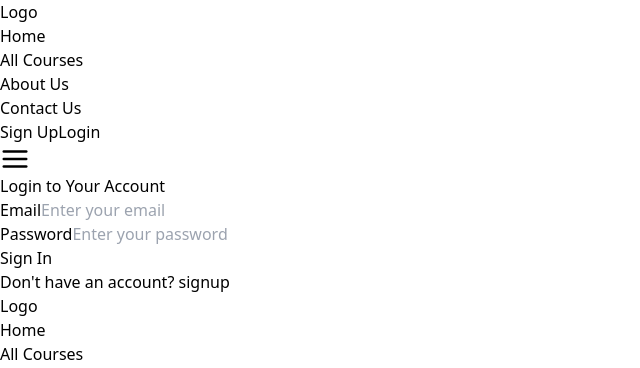
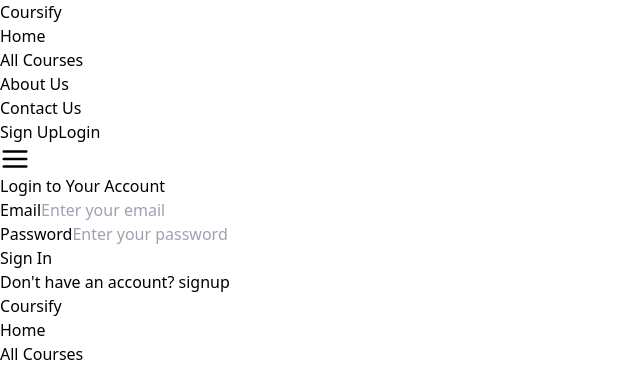
Before and after one commit to SatishK2022/Learning-Management-System, a React (Vite) app in the folder client/: page /login in a window 1280 px wide. Shown: the top 368 px of the page, without its empty margins (0-640 px from the left). Built offline with nearby package versions, Linux system fonts and the light colour scheme.

Commit message:
Added Logo

```diff
--- a/client/src/components/Footer.jsx
+++ b/client/src/components/Footer.jsx
@@ -47,15 +47,16 @@
 
 function Footer() {
   return (
-    <Container className="w-full bg-zinc-900">
+    <Container className="w-full bg-zinc-900 select-none">
       <footer className="relative overflow-hidden">
         <div className="container relative z-10 mx-auto">
           <div className="-m-8 flex flex-wrap flex-col md:flex-row items-center justify-between">
             <div className="w-auto p-8">
-              <Link to="#">
-                <div className="inline-flex items-center">
-                  <h2 className="text-lg font-bold uppercase">Logo</h2>
-                </div>
+              <Link to={"/"}>
+                <h2 className="text-xl font-bold select-none">
+                  <span className="text-orange-500 text-2xl">C</span>
+                  oursify
+                </h2>
               </Link>
             </div>
             <div className="w-auto p-8">
--- a/client/src/components/Header.jsx
+++ b/client/src/components/Header.jsx
@@ -57,11 +57,14 @@
   };
 
   return (
-    <Container className="bg-zinc-900 z-50">
+    <Container className="bg-zinc-900 z-50 select-none">
       <div className="flex items-center justify-between">
         <div>
           <Link to={"/"}>
-            <h2 className="text-lg font-bold uppercase">Logo</h2>
+            <h2 className="text-xl font-bold select-none">
+              <span className="text-orange-500 text-2xl">C</span>
+              oursify
+            </h2>
           </Link>
         </div>
         <ul className="hidden lg:flex items-center gap-8">
```
